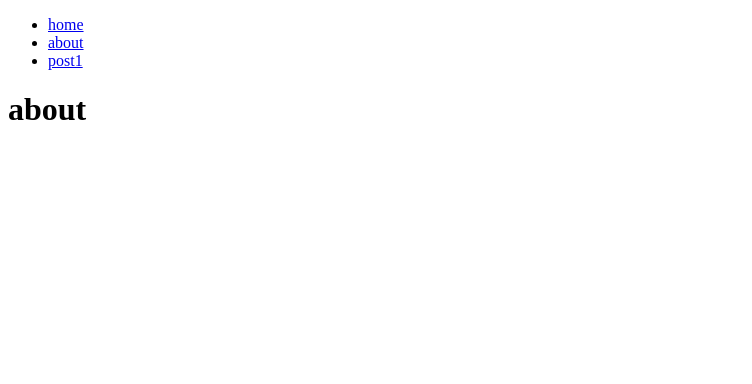
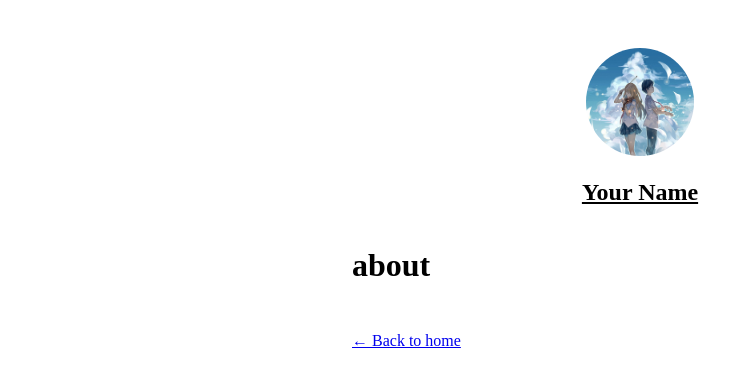
Before and after one commit to code-taiyang/next-test, a Next.js app: page /about in a window 1280 px wide. Shown: the top 384 px of the page, without its empty margins (0-752 px from the left). Built offline with nearby package versions, Linux system fonts and the light colour scheme.

Commit message:
next.js 学习

```diff
--- /dev/null
+++ b/src/components/layout.module.css
@@ -0,0 +1,15 @@
+.container {
+  max-width: 36rem;
+  padding: 0 1rem;
+  margin: 3rem auto 6rem;
+}
+
+.header {
+  display: flex;
+  flex-direction: column;
+  align-items: center;
+}
+
+.backToHome {
+  margin: 3rem 0 0;
+}
--- a/src/components/layout.tsx
+++ b/src/components/layout.tsx
@@ -1,16 +1,73 @@
-import Head from "next/head";
+import Head from 'next/head';
+import Image from 'next/image';
+import Link from 'next/link';
+
 import Navigator from "./navigator";
+import styles from './layout.module.css';
+import utilStyles from '../styles/utils.module.css';
 
-export default function Layout(props){
-    return (
-        <>
-            <Head>
-                <title>{props.title || "next app"}</title>
-            </Head>
-            <div className="page">
-                <Navigator></Navigator>
-                {props.children}
-            </div>
-        </>
-    );
+const name = 'Your Name';
+export const siteTitle = 'Next.js Sample Website';
+
+export default function Layout({ title = "next app", children, home = false }) {
+  return (
+    <div className={styles.container}>
+      <Head>
+        <title>{title}</title>
+        <link rel="icon" href="/favicon.ico" />
+        <meta
+          name="description"
+          content="Learn how to build a personal website using Next.js"
+        />
+        <meta
+          property="og:image"
+          content={`https://og-image.vercel.app/${encodeURI(
+            siteTitle,
+          )}.png?theme=light&md=0&fontSize=75px&images=https%3A%2F%2Fassets.vercel.com%2Fimage%2Fupload%2Ffront%2Fassets%2Fdesign%2Fnextjs-black-logo.svg`}
+        />
+        <meta name="og:title" content={siteTitle} />
+        <meta name="twitter:card" content="summary_large_image" />
+      </Head>
+      <header className={styles.header}>
+        {home ? (
+          <>
+            <Image
+              priority // 默认 false 。使用后图片不会进行懒加载，而是优先进行加载
+              src="/images/profile.jpg"
+              className={utilStyles.borderCircle}
+              height={144}
+              width={144}
+              alt=""
+            />
+            <h1 className={utilStyles.heading2Xl}>{name}</h1>
+            <Navigator></Navigator>
+          </>
+        ) : (
+          <>
+            <Link href="/">
+              <Image
+                priority
+                src="/images/profile.jpg"
+                className={utilStyles.borderCircle}
+                height={108}
+                width={108}
+                alt=""
+              />
+            </Link>
+            <h2 className={utilStyles.headingLg}>
+              <Link href="/" className={utilStyles.colorInherit}>
+                {name}
+              </Link>
+            </h2>
+          </>
+        )}
+      </header>
+      <main>{children}</main>
+      {!home && (
+        <div className={styles.backToHome}>
+          <Link href="/">← Back to home</Link>
+        </div>
+      )}
+    </div>
+  );
 }
--- /dev/null
+++ b/src/styles/global.css
@@ -0,0 +1,29 @@
+/* 存放全局 CSS 样式 */
+
+html,
+body {
+  padding: 0;
+  margin: 0;
+  font-family: -apple-system, BlinkMacSystemFont, Segoe UI, Roboto, Oxygen, Ubuntu,
+    Cantarell, Fira Sans, Droid Sans, Helvetica Neue, sans-serif;
+  line-height: 1.6;
+  font-size: 18px;
+}
+
+* {
+  box-sizing: border-box;
+}
+
+a {
+  color: #0070f3;
+  text-decoration: none;
+}
+
+a:hover {
+  text-decoration: underline;
+}
+
+img {
+  max-width: 100%;
+  display: block;
+}
--- /dev/null
+++ b/src/styles/utils.module.css
@@ -0,0 +1,52 @@
+.heading2Xl {
+    font-size: 2.5rem;
+    line-height: 1.2;
+    font-weight: 800;
+    letter-spacing: -0.05rem;
+    margin: 1rem 0;
+  }
+
+  .headingXl {
+    font-size: 2rem;
+    line-height: 1.3;
+    font-weight: 800;
+    letter-spacing: -0.05rem;
+    margin: 1rem 0;
+  }
+
+  .headingLg {
+    font-size: 1.5rem;
+    line-height: 1.4;
+    margin: 1rem 0;
+  }
+
+  .headingMd {
+    font-size: 1.2rem;
+    line-height: 1.5;
+  }
+
+  .borderCircle {
+    border-radius: 9999px;
+  }
+
+  .colorInherit {
+    color: inherit;
+  }
+
+  .padding1px {
+    padding-top: 1px;
+  }
+
+  .list {
+    list-style: none;
+    padding: 0;
+    margin: 0;
+  }
+
+  .listItem {
+    margin: 0 0 1.25rem;
+  }
+
+  .lightText {
+    color: #666;
+  }
```
Also changed, not shown: src/pages/index.tsx (+15 -9 lines), public/images/profile.jpg (renamed from public/image/四谎.jpg).
